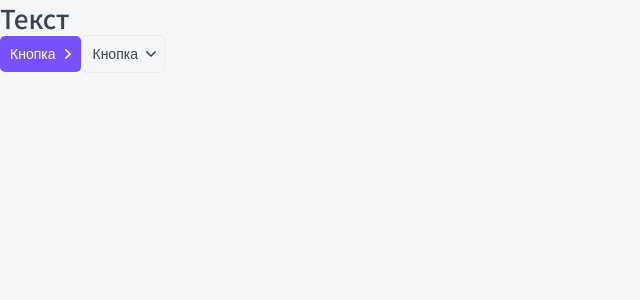
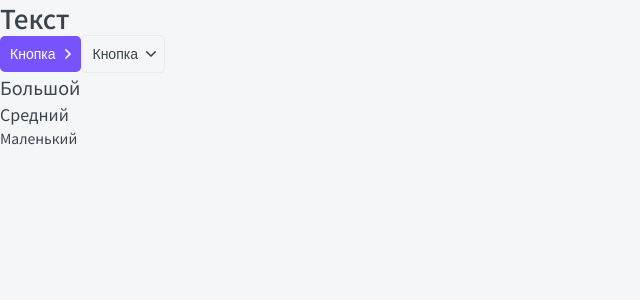
Before and after one commit to voldo5/top-app, a Next.js app: page / in a window 1280 px wide. Shown: the top 300 px of the page, without its empty margins (0-640 px from the left). Built offline with nearby package versions, Linux system fonts and the light colour scheme.

Commit message:
Component Paragraph

```diff
--- /dev/null
+++ b/components/Paragraph/Paragraph.module.css
@@ -0,0 +1,35 @@
+.p {
+  margin: 0;
+  /* font-weight: 400;
+  font-family: "Noto Sans KR", sans-serif;
+  line-height: 24px;
+  color: var(--black);
+  background: #f5f6f8; */
+}
+
+.s {
+  font-size: 14px;
+  line-height: 24px;
+}
+
+.m {
+  font-size: 16px;
+  line-height: 24px;
+}
+
+.l {
+  font-size: 18px;
+  line-height: 29px;
+}
+
+.p-big {
+  line-height: 29px;
+}
+
+.p-normal {
+  line-height: 24px;
+}
+
+.p-small {
+  line-height: 21.79px;
+}
--- /dev/null
+++ b/components/Paragraph/Paragraph.tsx
@@ -0,0 +1,23 @@
+import styles from "./Paragraph.module.css";
+import { ParagraphProps } from "./Paragraph.props";
+import cn from "classnames/bind";
+
+export const Paragraph = ({
+  fontSize = "m",
+  children,
+  className,
+  ...props
+}: ParagraphProps): JSX.Element => {
+  return (
+    <p
+      className={cn(styles.p, className, {
+        [styles.s]: fontSize == "s",
+        [styles.m]: fontSize == "m",
+        [styles.l]: fontSize == "l",
+      })}
+      {...props}
+    >
+      {children}
+    </p>
+  );
+};
--- a/components/index.ts
+++ b/components/index.ts
@@ -1,2 +1,7 @@
 export * from './Htag/Htag';
 export * from './Button/Button';
+export * from './Paragraph/Paragraph';
+
+// export * from './Htag/Htag';
+// export * from './Button/Button';
+// export * from './P/P';
--- a/pages/index.tsx
+++ b/pages/index.tsx
@@ -1,5 +1,5 @@
 import React from "react";
-import { Button, Htag } from "../components";
+import { Button, Htag, Paragraph } from "../components";
 
 export default function Home(): JSX.Element {
   return (
@@ -11,6 +11,9 @@ export default function Home(): JSX.Element {
       <Button appearance="ghost" arrow="down">
         Кнопка
       </Button>
+      <Paragraph fontSize="l">Большой</Paragraph>
+      <Paragraph>Средний</Paragraph>
+      <Paragraph fontSize="s">Маленький</Paragraph>
     </>
   );
 }
--- a/styles/globals.css
+++ b/styles/globals.css
@@ -4,7 +4,7 @@ body {
   padding: 0;
 
   color: var(--black);
-	background: #F5F6F8;
+  background: #f5f6f8;
 
   font-family: "Noto Sans KR", sans-serif;
 }
@@ -20,13 +20,13 @@ a {
 }
 
 :root {
-	--black: #3B434E;
-	--gray-light: #EBEBEB;
+  --black: #3b434e;
+  --gray-light: #ebebeb;
   --white: white;
-	--primary: #7653FC;
-	--primary-hover: #6344DF;
-	--red: #FC836D;
-	--green: #1DC37E;
-	--green-light: #C8F8E4;
+  --primary: #7653fc;
+  --primary-hover: #6344df;
+  --red: #fc836d;
+  --green: #1dc37e;
+  --green-light: #c8f8e4;
   --font-family: "Noto Sans KR", sans-serif;
 }
```
Also changed, not shown: components/Paragraph/Paragraph.props.ts (added, +13 -0 lines). Lines whose indentation alone changed are shown as unchanged.
